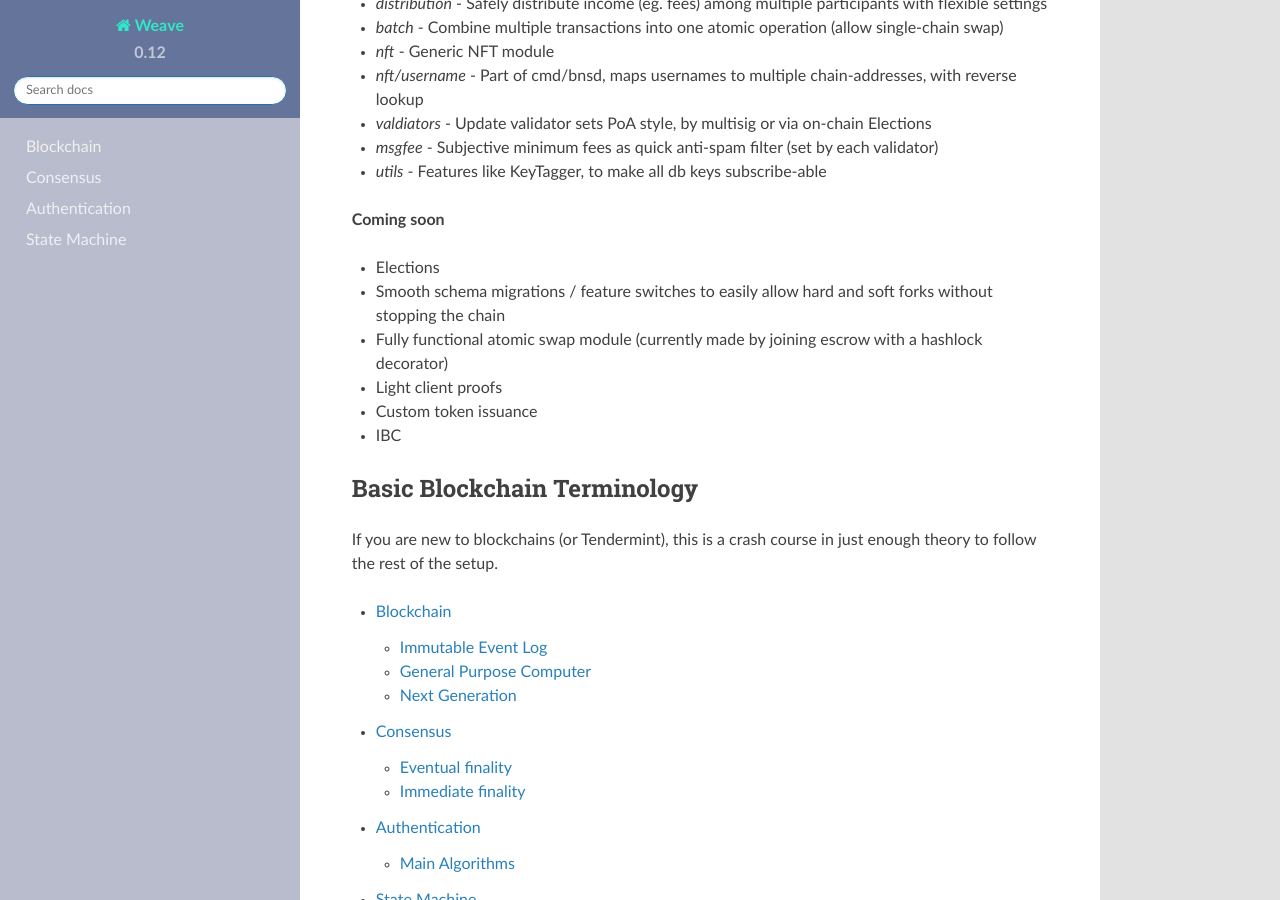
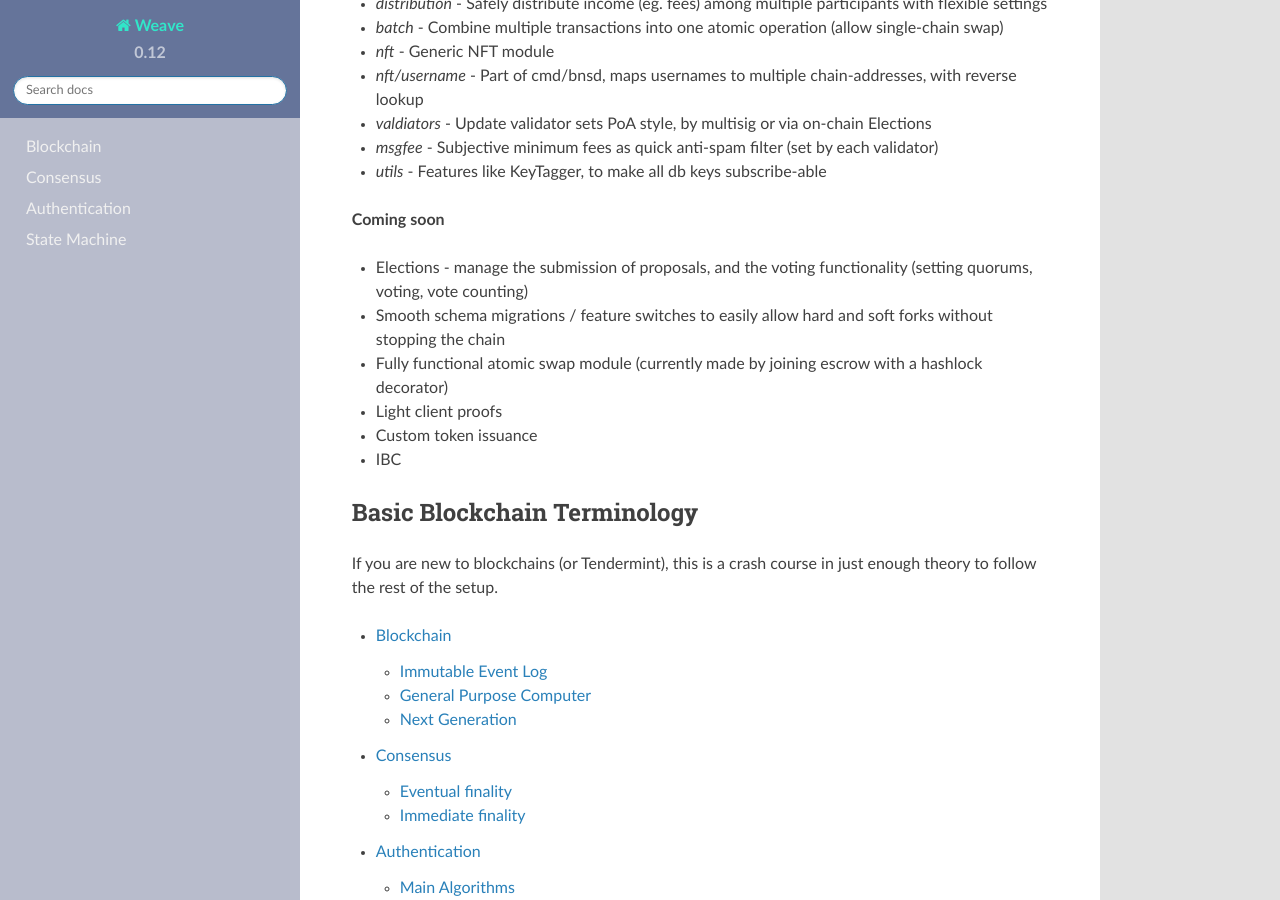
Before and after one commit to iov-one/weave, a Sphinx documentation site: the page built from docs/index.rst, in a window 1280 px wide and 900 px high, scrolled down 976 px. Built offline with Sphinx 7.4.7 and the Read the Docs theme 2.0.0, drawn with Linux system fonts in a browser that asks for light colours; formulas are drawn with MathJax 3.

Commit message:
changed elections

```diff
--- a/docs/index.rst
+++ b/docs/index.rst
@@ -42,7 +42,7 @@ to your project.
 
 **Coming soon**
 
-* Elections
+* Elections - manage the submission of proposals, and the voting functionality (setting quorums, voting, vote counting)
 * Smooth schema migrations / feature switches to easily allow hard and soft forks without stopping the chain
 * Fully functional atomic swap module (currently made by joining escrow with a hashlock decorator)
 * Light client proofs
```
